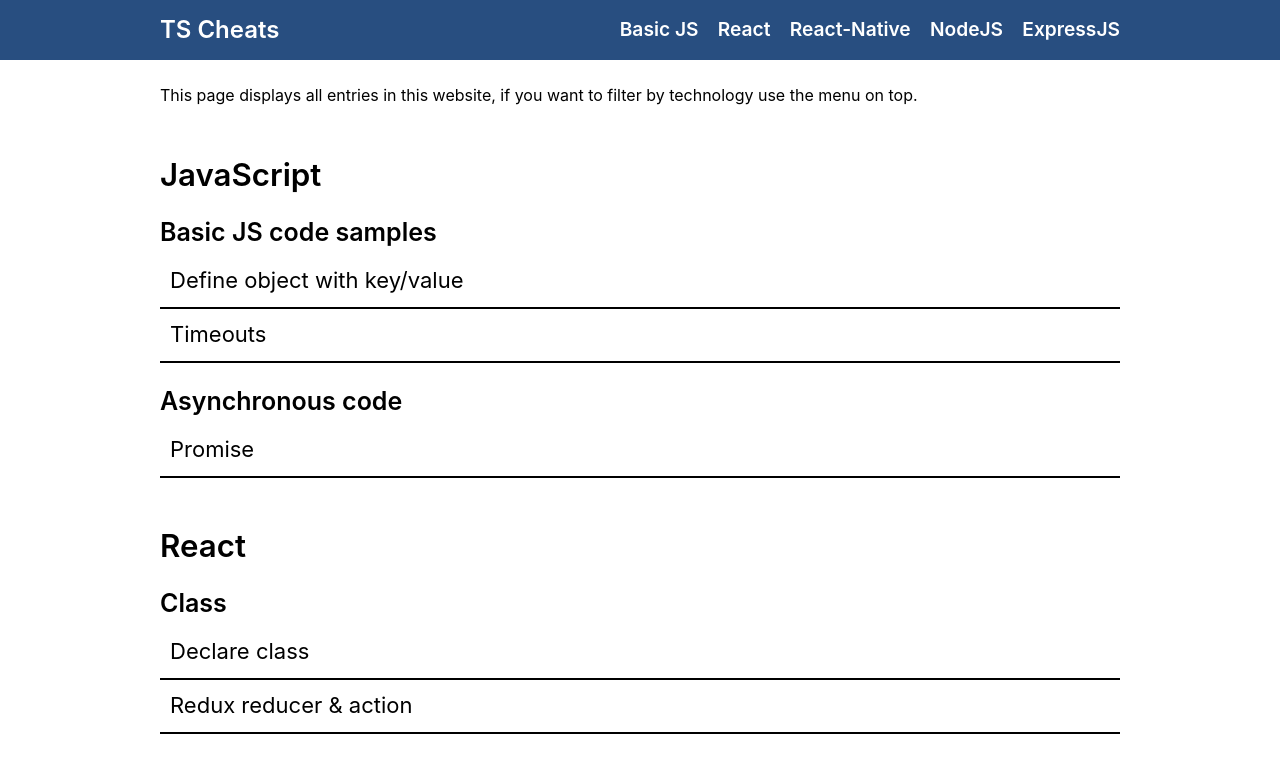
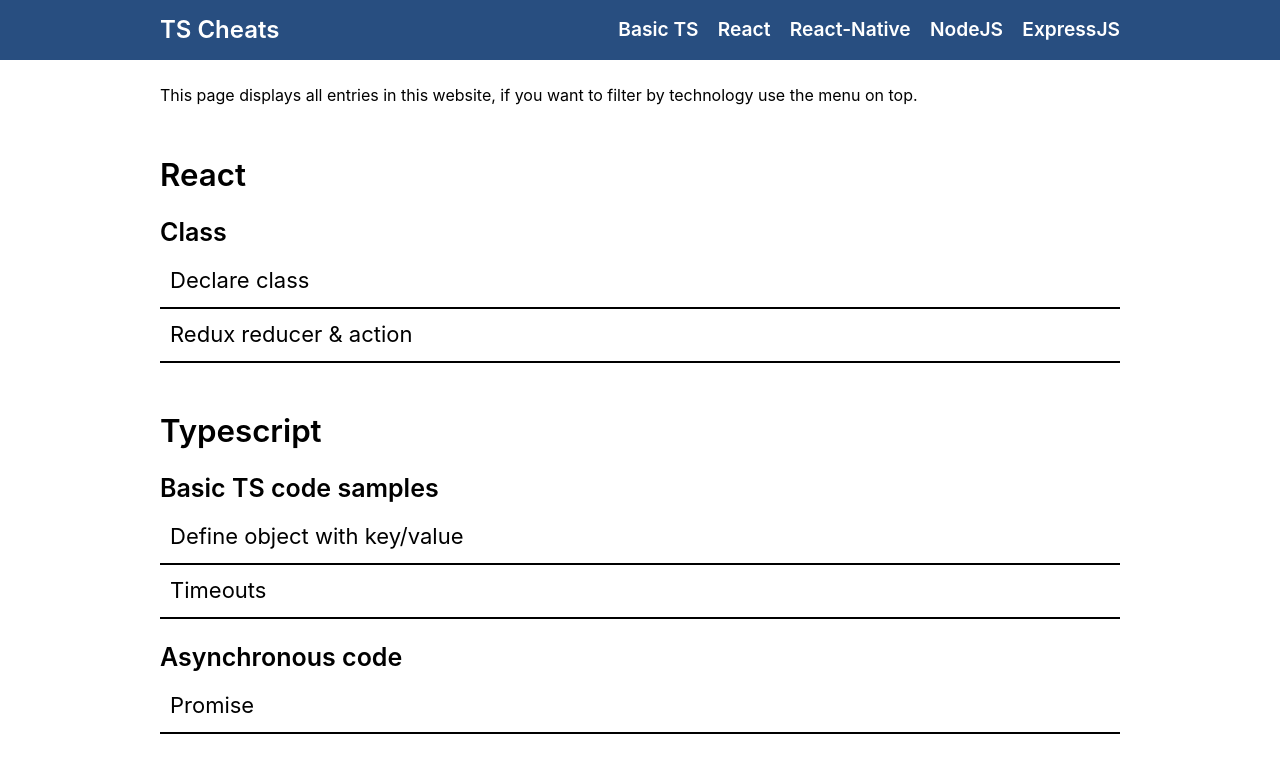
Before and after one commit to nathanbrachotte/typescript-cheats, a Gatsby site: page / in a window 1280 px wide. Built offline with nearby package versions, Linux system fonts and the light colour scheme; Gatsby itself is replaced by a stand-in of ours; some packages are replaced by stand-ins of ours.

Commit message:
update js naming to ts

```diff
--- a/src/constants/sections.tsx
+++ b/src/constants/sections.tsx
@@ -1,7 +1,7 @@
 const SECTIONS = [
   {
-    label: 'Basic JS',
-    path: 'javascript'
+    label: 'Basic TS',
+    path: 'typescript'
   },
   {
     label: 'React',
--- a/src/content/javascript.md
+++ b/src/content/typescript.md
@@ -1,9 +1,9 @@
 ---
 layout: page
-title: 'JavaScript'
+title: 'Typescript'
 ---
 
-### Basic JS code samples
+### Basic TS code samples
 
 <!-- ************************* -->
 <!-- * [START] Define object with key/value * -->
```
